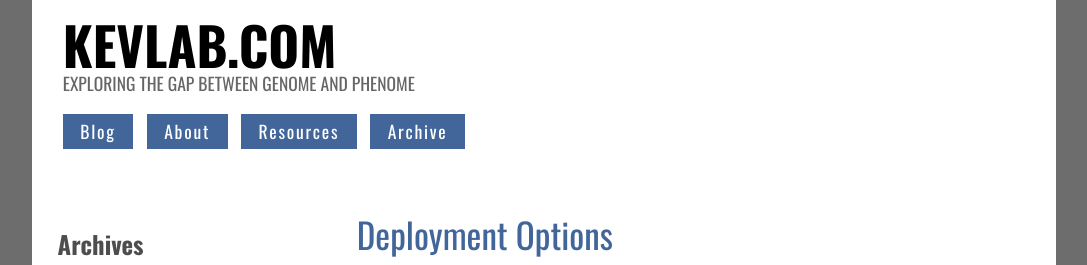
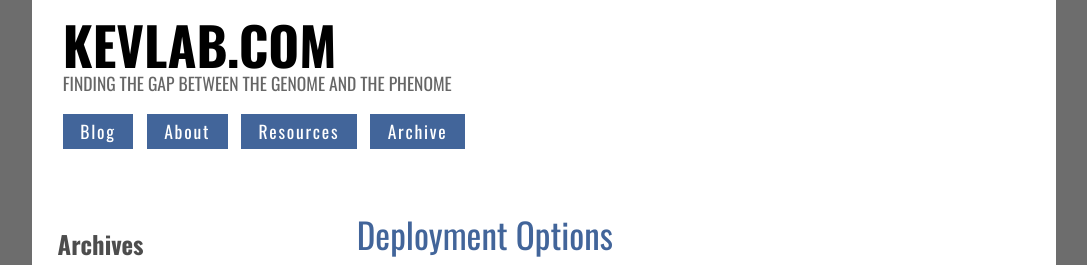
Before and after one commit to kjdudley/kjdudley.github.io, a Jekyll site: the page built from index.html, in a window 1280 px wide. Shown: the top 265 px of the page, without its empty margins (96-1183 px from the left). Built offline with Jekyll 4.4.1, drawn with Linux system fonts in a browser that asks for light colours; the list of posts is cut into pages by our own code.

Commit message:
changed tagline to 'Finding'

```diff
--- a/_config.yml
+++ b/_config.yml
@@ -3,7 +3,7 @@
 description: "Companion blog to the lynda.com course, Jekyll for Web Designers. This site is designed to present Jekyll to web designers in a clear, concise way, and provide a resource and reference for those that are new to Jekyll."
 baseurl: ""
 url: "http://kevlab.com"
-tagline: Exploring The Gap Between Genome And Phenome
+tagline: Finding The Gap Between The Genome And The Phenome
 
 # Build settings
 markdown: kramdown
```
